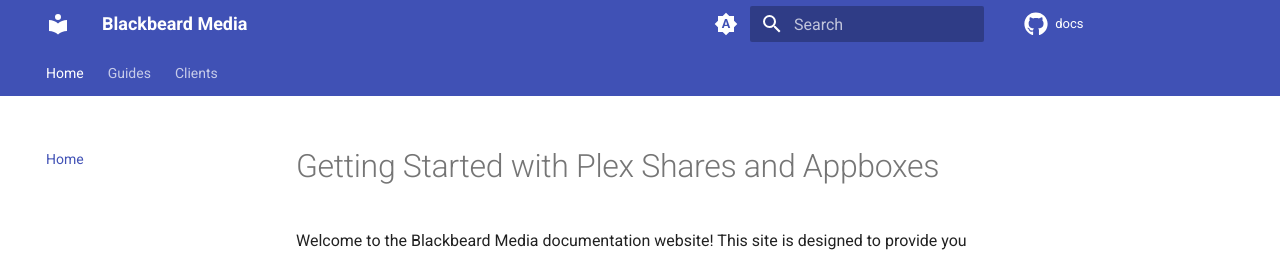
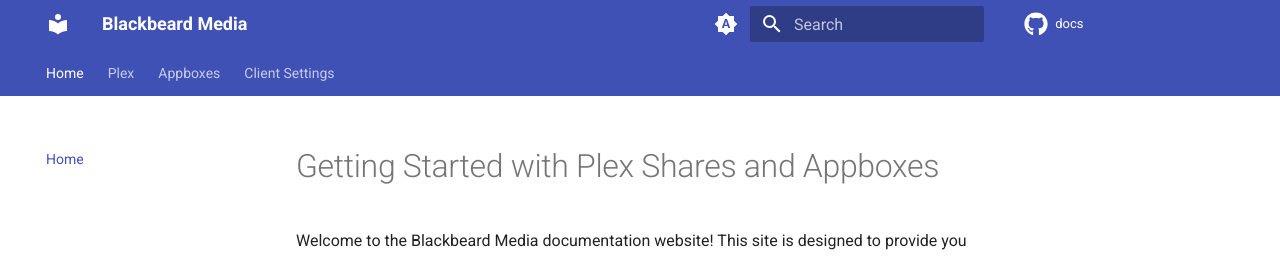
Before and after one commit to neomedia6989/docs-2, an MkDocs documentation site: the page built from docs/index.md, in a window 1280 px wide. Shown: the top 256 px of the page. Built offline with MkDocs 1.6.1 and Material for MkDocs 9.7.7, drawn with Linux system fonts in a browser that asks for light colours; comment, search, counter and statistics services are not loaded; some of the changed lines change nothing that is shown.

Commit message:
Update mkdocs.yml

```diff
--- a/mkdocs.yml
+++ b/mkdocs.yml
@@ -47,20 +47,15 @@
 nav:
   - Home: index.md
 
-  - Guides:
-    - Plex:
-      - Creating a Plex Account: guides/plex/creating-an-account.md
-      - Accepting your Plex invitation: guides/plex/accepting-your-invite.md
-      - Navigating and using Plex: guides/plex/navigating-plex.md
-      - Recommended Settings: guides/plex/recommended-settings.md
-    - Account:
-      - How to manage your Blackbeard account: guides/account/manage-your-account.md
-      - How to link your Discord account: guides/account/linking-your-discord.md
-    - Requests:
-      - How to request content via Overseerr: guides/requests/overseerr-requests.md
-      - How to request content via Discord: guides/requests/discord-requests.md
-      - How to request content that is Anime: guides/requests/anime-requests.md
-  - Clients:
+  - Plex:
+    - Creating a Plex Account: guides/plex/creating-an-account.md
+    - Accepting your Plex invitation: guides/plex/accepting-your-invite.md
+    - Navigating and using Plex: guides/plex/navigating-plex.md
+    - Recommended Settings: guides/plex/recommended-settings.md
+  - Appboxes:
+    - How to manage your Blackbeard account: guides/account/manage-your-account.md
+    - How to link your Discord account: guides/account/linking-your-discord.md
+  - Client Settings:
     - Amazon Firestick/TV: clients/firetv.md
     - Android Mobile: clients/android.md
     - Android TV: clients/androidtv.md
```
